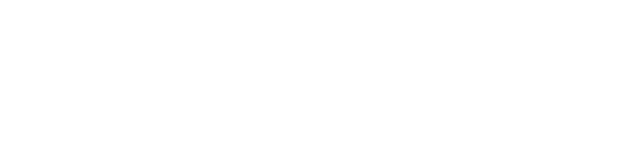
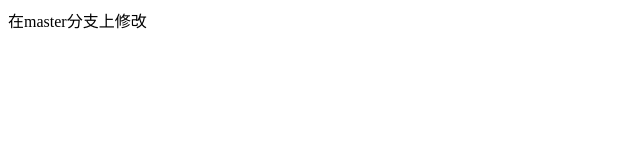
Before and after one commit to jorkal24/git-demo, a plain HTML site: page index.html in a window 1280 px wide. Shown: the whole page, without its empty margins (0-640 px from the left). Drawn offline with Linux system fonts and the light colour scheme.

```diff
--- a/index.html
+++ b/index.html
@@ -7,6 +7,6 @@
     <title>Document</title>
 </head>
 <body>
-
+    <div>在master分支上修改</div>
 </body>
 </html>
```
